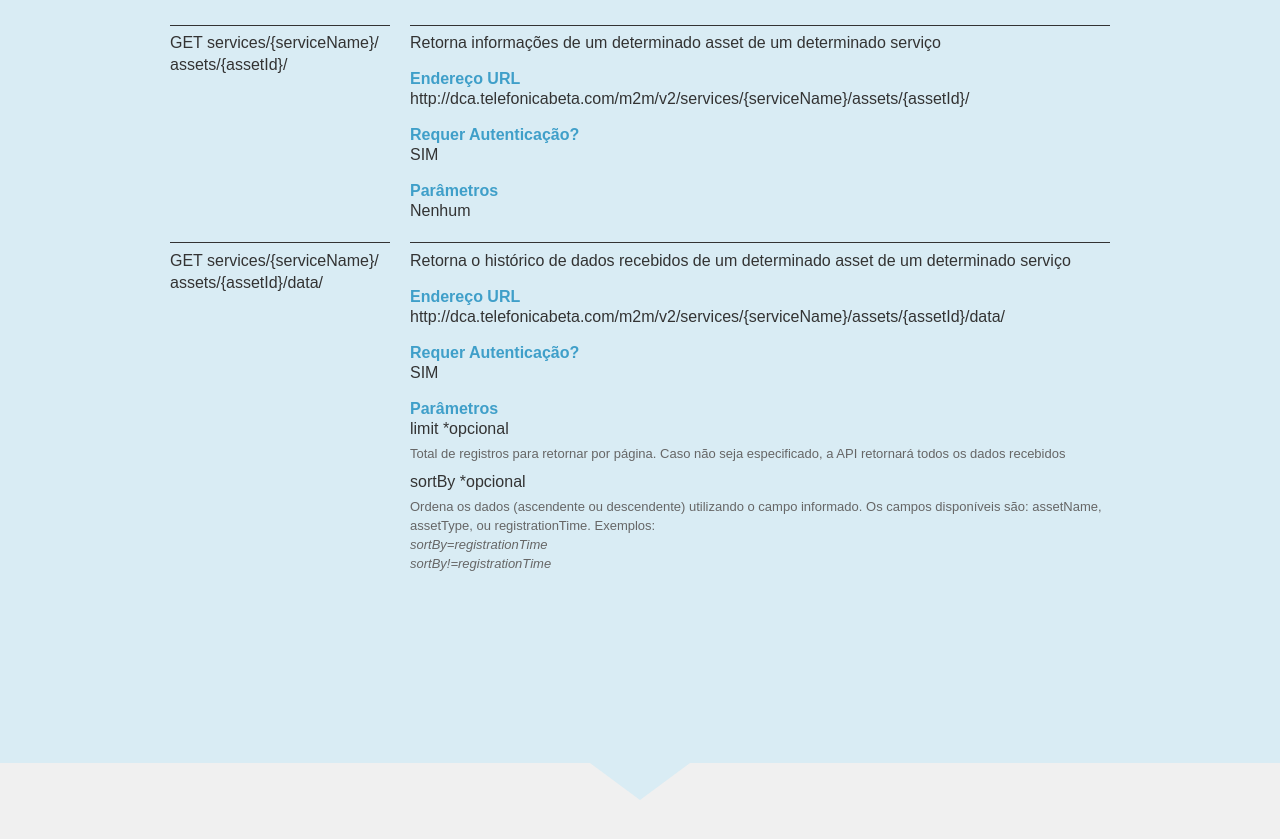
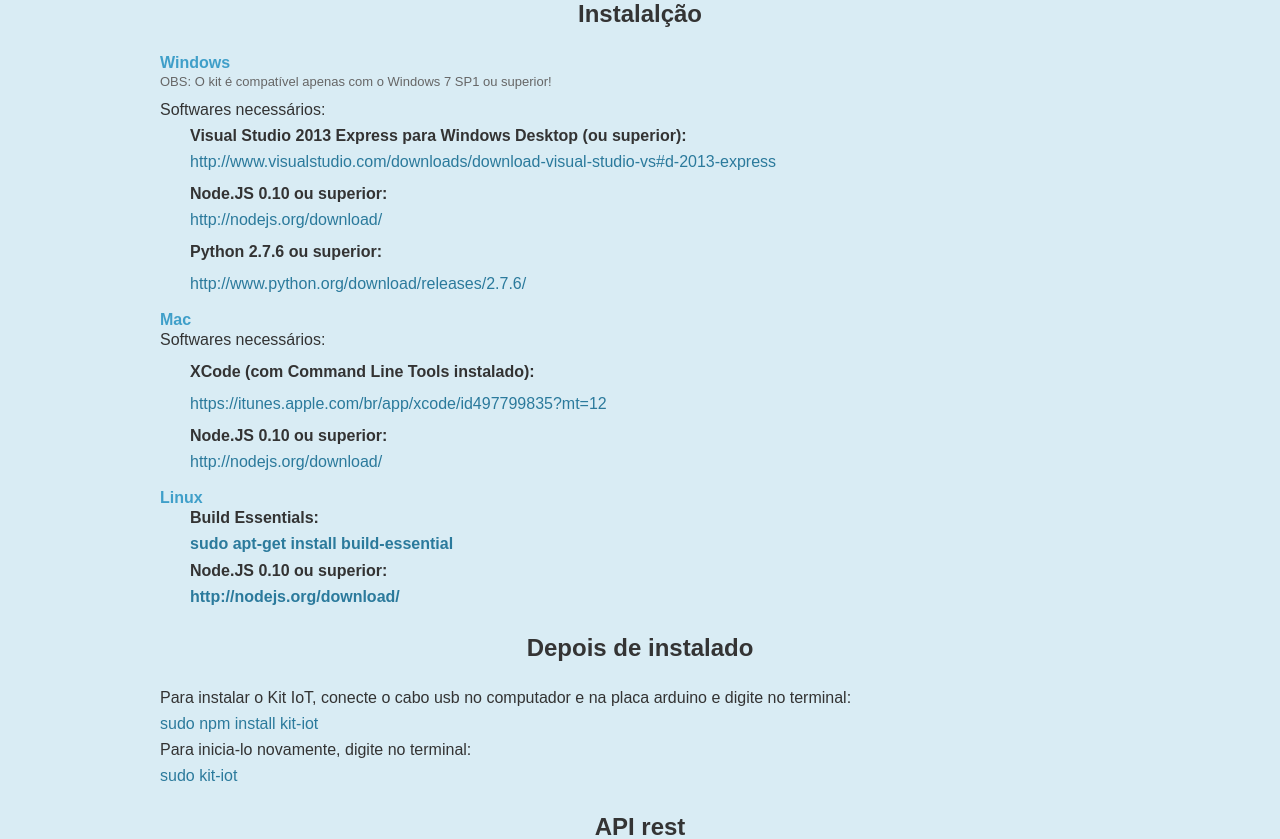
Before and after one commit to ezefranca/iot-site, a website: page index.html in a window 1280 px wide. Shown: the part 2258-3097 px from the top of the page. Drawn offline with Linux system fonts and the light colour scheme; files that its build step writes are made by us from their sources.

Commit message:
added more doc

```diff
--- a/css/style.css
+++ b/css/style.css
@@ -361,6 +361,30 @@
   text-align: left;
 }
 
+.doc h2 {
+  color: rgb(52, 52, 52);
+  font-size: 24px;
+  font-weight: bold;
+  margin: 30px 0;
+}
+
+.doc ol p {
+  font-weight: bold;
+}
+
+.doc li {
+  margin: 0 0 5px 0;
+  padding: 0 0 0 30px;
+}
+
+.doc ol a,
+.sudo  {
+  color: rgb(43, 122, 156) !important;
+  display: block;
+  font-weight: normal;
+  margin-bottom: 10px;
+}
+
 
 /* Form */
 .send-mail {
--- a/index.html
+++ b/index.html
@@ -118,6 +118,66 @@
 			<div class="zerogrid">
         <h1 class="slogan">Documentação</h1>
 
+        <h2>Pins utilizados</h2>
+        <img src="images/arduinoBoard.png">
+
+        <h2>Instalalção</h2>
+
+        <h3>Windows</h3>
+        <small>OBS: O kit é compatível apenas com o Windows 7 SP1 ou superior!</small>
+
+        <p>Softwares necessários:</p>
+
+        <ol>
+          <li>
+            <p>Visual Studio 2013 Express para Windows Desktop (ou superior):</p>
+            <p><a href="http://www.visualstudio.com/downloads/download-visual-studio-vs#d-2013-express">http://www.visualstudio.com/downloads/download-visual-studio-vs#d-2013-express</a></p>
+          </li>
+          <li>
+            <p>Node.JS 0.10 ou superior:</p>
+            <p><a href="http://nodejs.org/download/">http://nodejs.org/download/</p>
+          </li>
+          <li>
+            <p>Python 2.7.6 ou superior:</p>
+            <p><a href="http://www.python.org/download/releases/2.7.6/">http://www.python.org/download/releases/2.7.6/</p>
+          </li>
+        </ol>
+
+        <h3>Mac</h3>
+        <p>Softwares necessários:</p>
+
+        <ol>
+          <li>
+            <p>XCode (com Command Line Tools instalado):</p>
+            <p><a href="https://itunes.apple.com/br/app/xcode/id497799835?mt=12">https://itunes.apple.com/br/app/xcode/id497799835?mt=12</a></p>
+          </li>
+          <li>
+            <p>Node.JS 0.10 ou superior:</p>
+            <p><a href="http://nodejs.org/download/">http://nodejs.org/download/</a></p>
+          </li>
+        </ol>
+
+        <h3>Linux</h3>
+        <ol>
+          <li>
+            <p>Build Essentials:</p>
+            <p class="sudo">sudo apt-get install build-essential</p>
+          </li>
+          <li>
+            <p>Node.JS 0.10 ou superior:</p>
+            <p class="sudo">http://nodejs.org/download/</p>
+          </li>
+        </ol>
+
+        <h2>Depois de instalado</h2>
+        <p>Para instalar o Kit IoT, conecte o cabo usb no computador e na placa arduino e digite no terminal:</p>
+        <p class="sudo">sudo npm install kit-iot</p>
+
+        <p>Para inicia-lo novamente, digite no terminal:</p>
+        <p class="sudo">sudo kit-iot</p>
+
+
+        <h2>API rest</h2>
 				<div class="col-1-4">
 					<div class="wrap-col">
 						<p><b>Comando</b></p>
--- a/js/iot-site.js
+++ b/js/iot-site.js
@@ -1,4 +1,4 @@
-/*! iot-site - v0.1.0 - 2014-01-27
+/*! iot-site - v0.1.0 - 2014-01-28
 * Copyright (c) 2014 ; Licensed  */
 if(typeof Object.create!=="function"){
 Object.create=function(o){
```
Also changed, not shown: css/main.css, images/arduinoBoard.png (added), js/iot-site.min.js.
